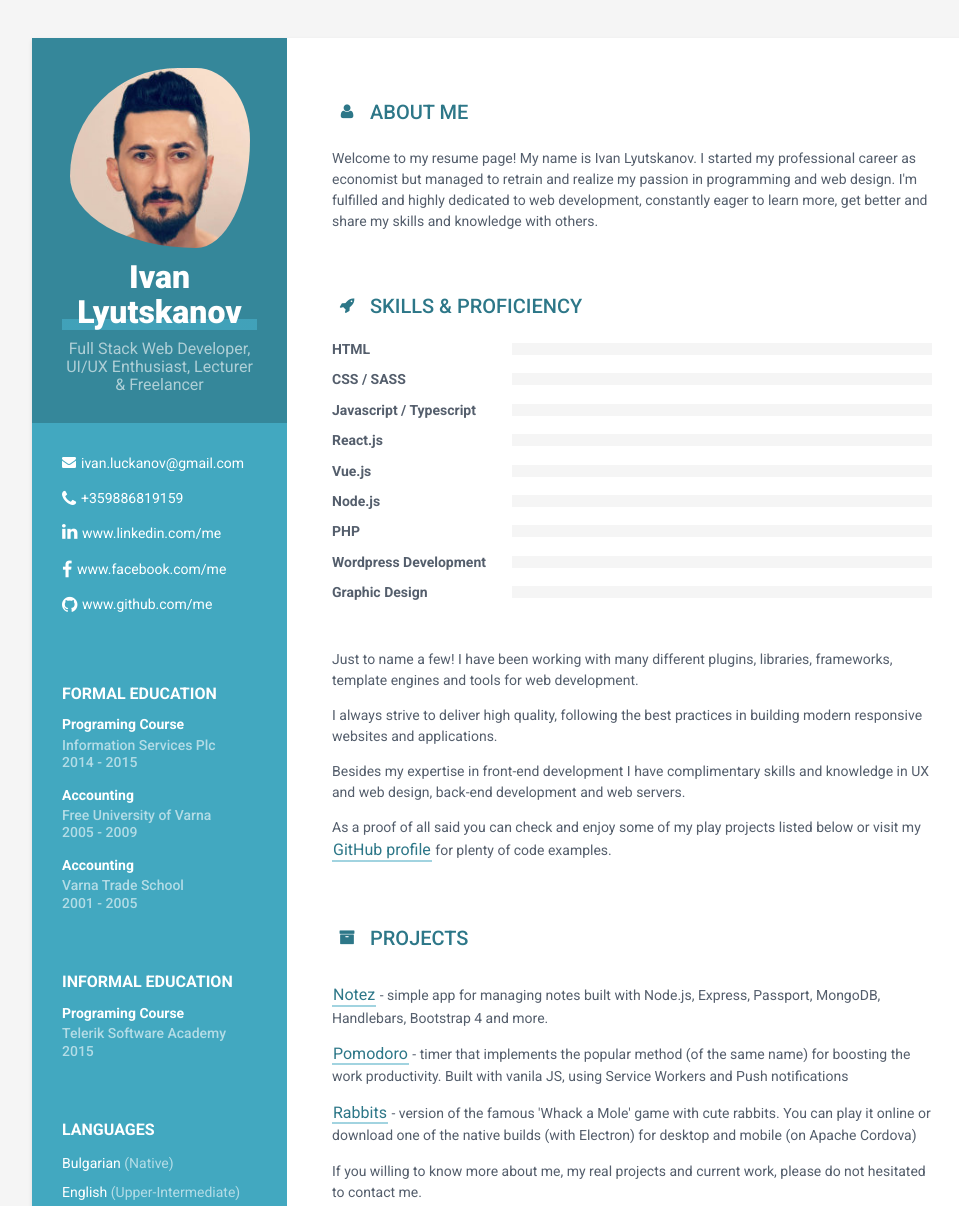
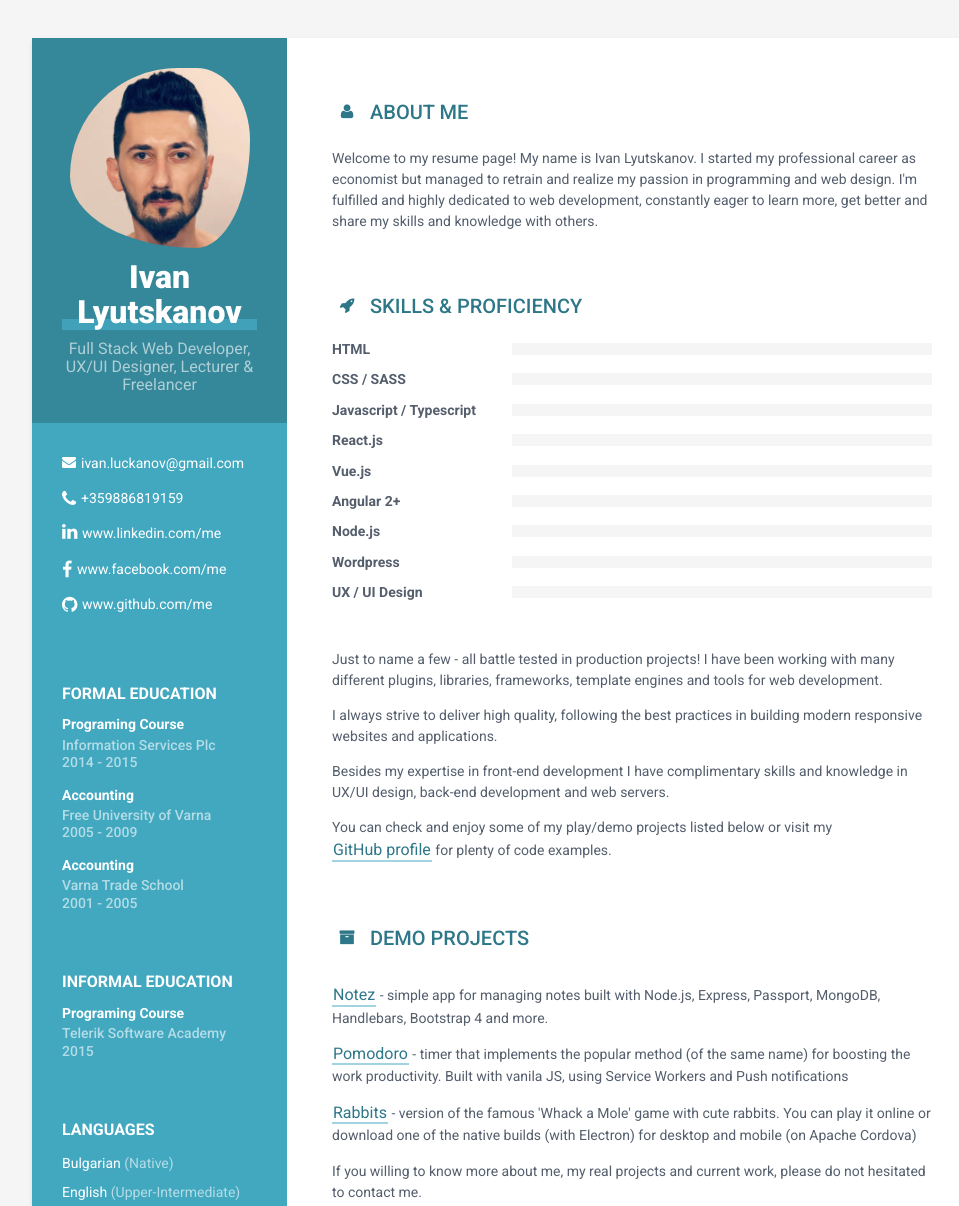
Before and after one commit to ivan-lyutskanov/resume, a plain HTML site: page index.html in a window 1280 px wide. Shown: the top 1206 px of the page, without its empty margins (128-1087 px from the left). Drawn offline with nearby package versions, Linux system fonts and the light colour scheme.

Commit message:
regular update of the copy

```diff
--- a/index.html
+++ b/index.html
@@ -31,7 +31,7 @@
             <div class="profile-container">
                 <div class="profile-picture-container"></div>
                 <h1 class="name">Ivan Lyutskanov</h1>
-                <h3 class="tagline">Full Stack Web Developer, UI/UX Enthusiast, Lecturer & Freelancer</h3>
+                <h3 class="tagline">Full Stack Web Developer, UX/UI Designer, Lecturer & Freelancer</h3>
             </div><!--//profile-container-->
 
             <div class="contact-container container-block">
@@ -149,43 +149,43 @@
                         </div><!--//level-bar-->
                     </div><!--//item-->
                     <div class="item">
-                        <h3 class="level-title">Node.js</h3>
+                        <h3 class="level-title">Angular 2+</h3>
                         <div class="level-bar">
-                            <div class="level-bar-inner" data-level="67%">
+                            <div class="level-bar-inner" data-level="70%">
                             </div>
                         </div><!--//level-bar-->
                     </div><!--//item-->
                     <div class="item">
-                        <h3 class="level-title">PHP</h3>
+                        <h3 class="level-title">Node.js</h3>
                         <div class="level-bar">
-                            <div class="level-bar-inner" data-level="75%">
+                            <div class="level-bar-inner" data-level="65%">
                             </div>
                         </div><!--//level-bar-->
                     </div><!--//item-->
                     <div class="item">
-                        <h3 class="level-title">Wordpress Development</h3>
+                        <h3 class="level-title">Wordpress</h3>
                         <div class="level-bar">
                             <div class="level-bar-inner" data-level="95%">
                             </div>
                         </div><!--//level-bar-->
                     </div><!--//item-->
                     <div class="item">
-                        <h3 class="level-title">Graphic Design</h3>
+                        <h3 class="level-title">UX / UI Design</h3>
                         <div class="level-bar">
                             <div class="level-bar-inner" data-level="65%">
                             </div>
                         </div><!--//level-bar-->
                     </div><!--//item-->
                     <br>
-                    <p>Just to name a few! I have been working with many different plugins, libraries, frameworks, template engines and tools for web development.</p>
+                    <p>Just to name a few - all battle tested in production projects! I have been working with many different plugins, libraries, frameworks, template engines and tools for web development.</p>
                     <p>I always strive to deliver high quality, following the best practices in building modern responsive websites and applications.</p>
-                    <p>Besides my expertise in front-end development I have complimentary skills and knowledge in UX and web design, back-end development and web servers.</p>
-                    <p>As a proof of all said you can check and enjoy some of my play projects listed below or visit my <span class="project-title"><a href="https://github.com/ivan-lyutskanov" target="_blank">GitHub profile</a></span> for plenty of code examples.</p>
+                    <p>Besides my expertise in front-end development I have complimentary skills and knowledge in UX/UI design, back-end development and web servers.</p>
+                    <p>You can check and enjoy some of my play/demo projects listed below or visit my <span class="project-title"><a href="https://github.com/ivan-lyutskanov" target="_blank">GitHub profile</a></span> for plenty of code examples.</p>
                 </div>
             </section><!--//skills-section-->
 
             <section class="section projects-section">
-                <h2 class="section-title"><i class="fa fa-archive"></i>Projects</h2>
+                <h2 class="section-title"><i class="fa fa-archive"></i>Demo Projects</h2>
                   <div class="intro">
 
                 </div><!--//intro-->
@@ -321,7 +321,7 @@
         <div class="text-center">
                 <!--/* This template is released under the Creative Commons Attribution 3.0 License. Please keep the attribution link below when using for your own project. Thank you for your support. :) If you'd like to use the template without the attribution, you can check out other license options via our website: themes.3rdwavemedia.com */-->
                 <small class="copyright">Originally designed by <a href="http://themes.3rdwavemedia.com" target="_blank">Xiaoying Riley</a> - modified by me for the purposes of this page</small>
-                <br><small class="last-updated"><em> Last Update - July, 2019</em></small>
+                <br><small class="last-updated"><em> Last Update - Jan, 2020</em></small>
         </div><!--//container-->
     </footer><!--//footer-->
 
```
Also changed, not shown: 1 other file.
